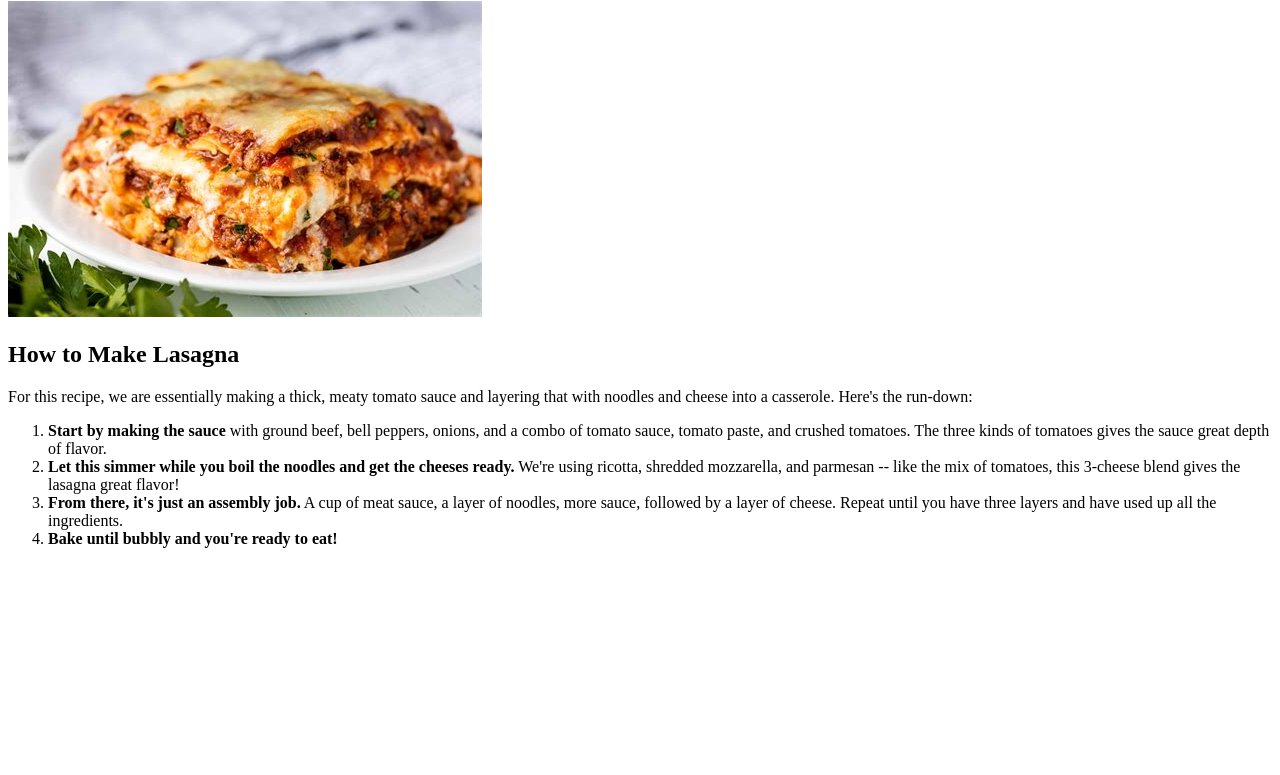
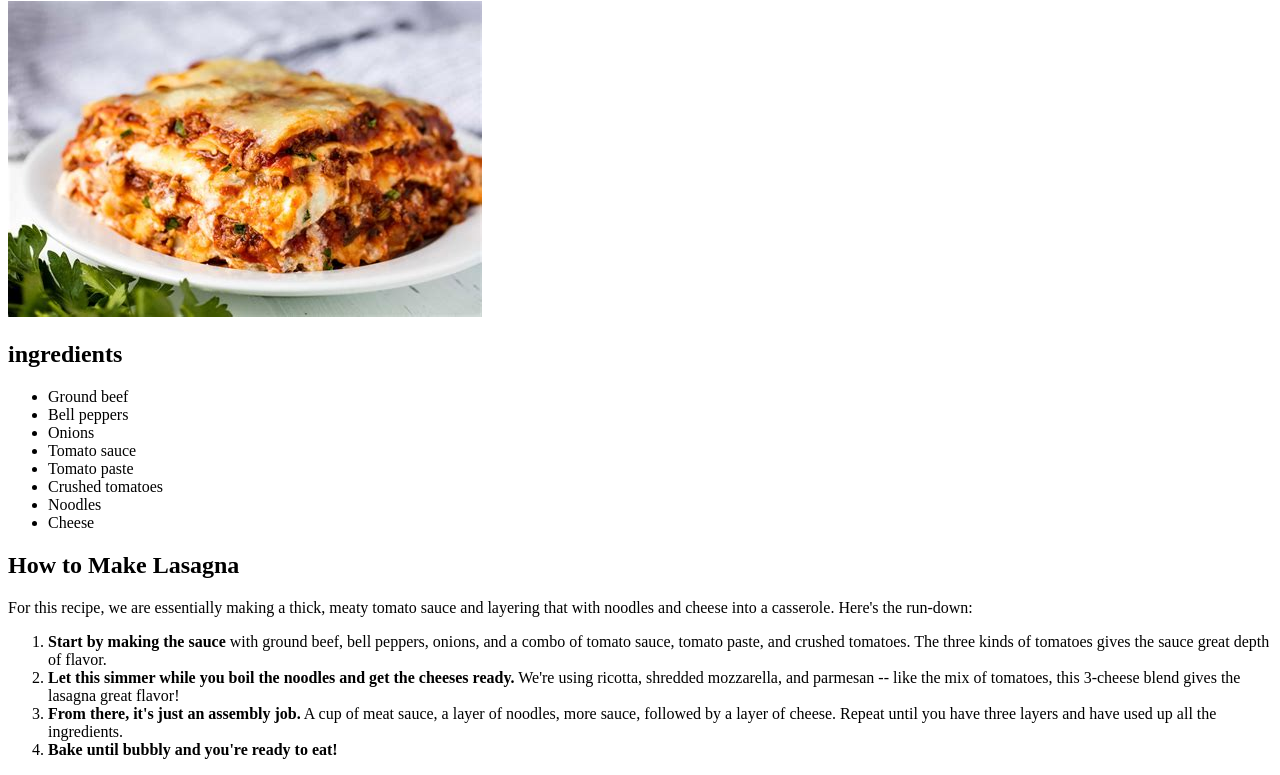
Before and after one commit to diangool/odin-recipes, a plain HTML site: page recipes/lasagna.html in a window 1280 px wide. Shown: the part 79-854 px from the top of the page. Before the commit the page ends 800 px from the top, so only its background shows below. Drawn offline with Linux system fonts and the light colour scheme.

Commit message:
Add a list of ingredients

```diff
--- a/recipes/lasagna.html
+++ b/recipes/lasagna.html
@@ -9,7 +9,22 @@
   <h1>Lasagna</h1>
   <p> <img src="../img/th-556053651.jpg" alt="lasagna"></p>
 
+  <H2>ingredients</H2>
+  <ul>
+    <li>Ground beef</li>
+    <li>Bell peppers</li>
+    <li>Onions</li>
+    <li>Tomato sauce</li>
+    <li>Tomato paste</li>
+    <li>Crushed tomatoes</li>
+    <li>Noodles</li>
+    <li>Cheese</li>
+  </ul>
+
   <h2> How to Make Lasagna</h2>
+
+
+
 <p>For this recipe, we are essentially making a thick, meaty tomato sauce and layering that with noodles and cheese into a casserole. Here's the run-down: </p>
 
 <ol>
```
